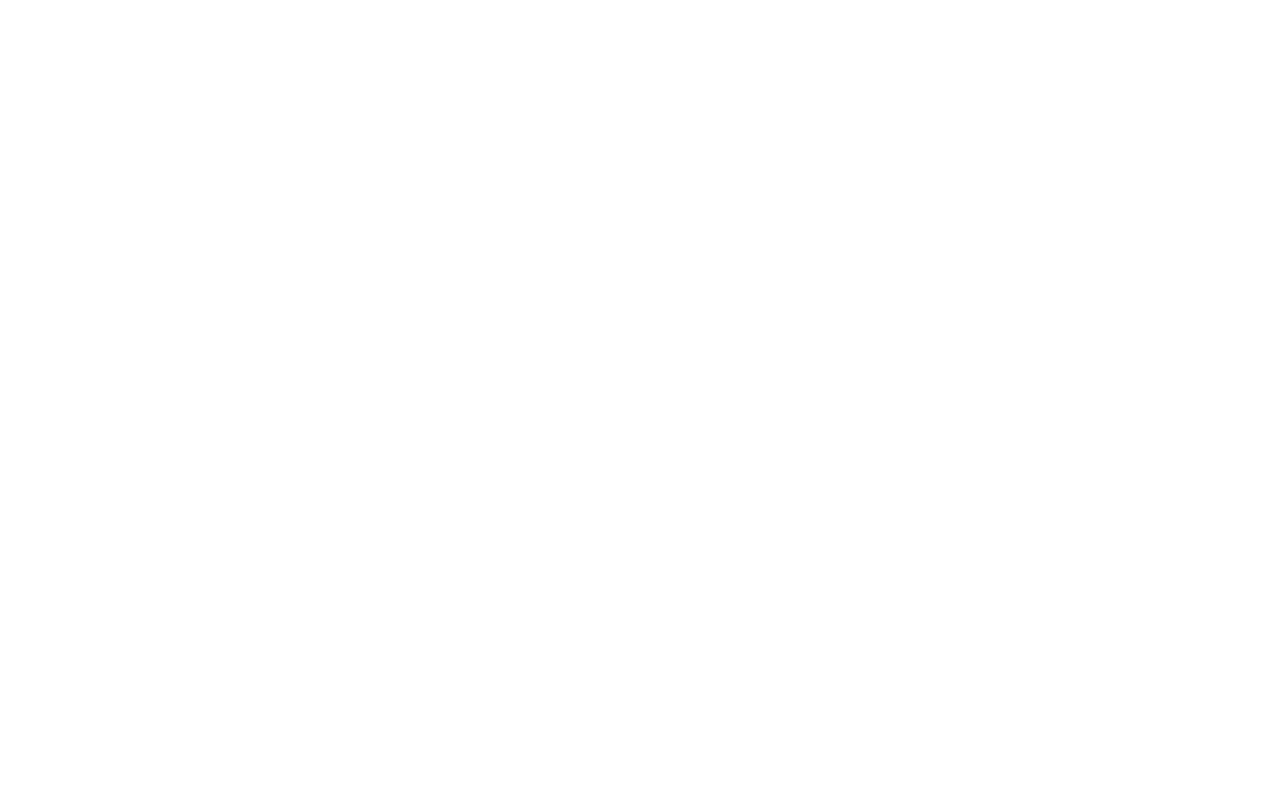
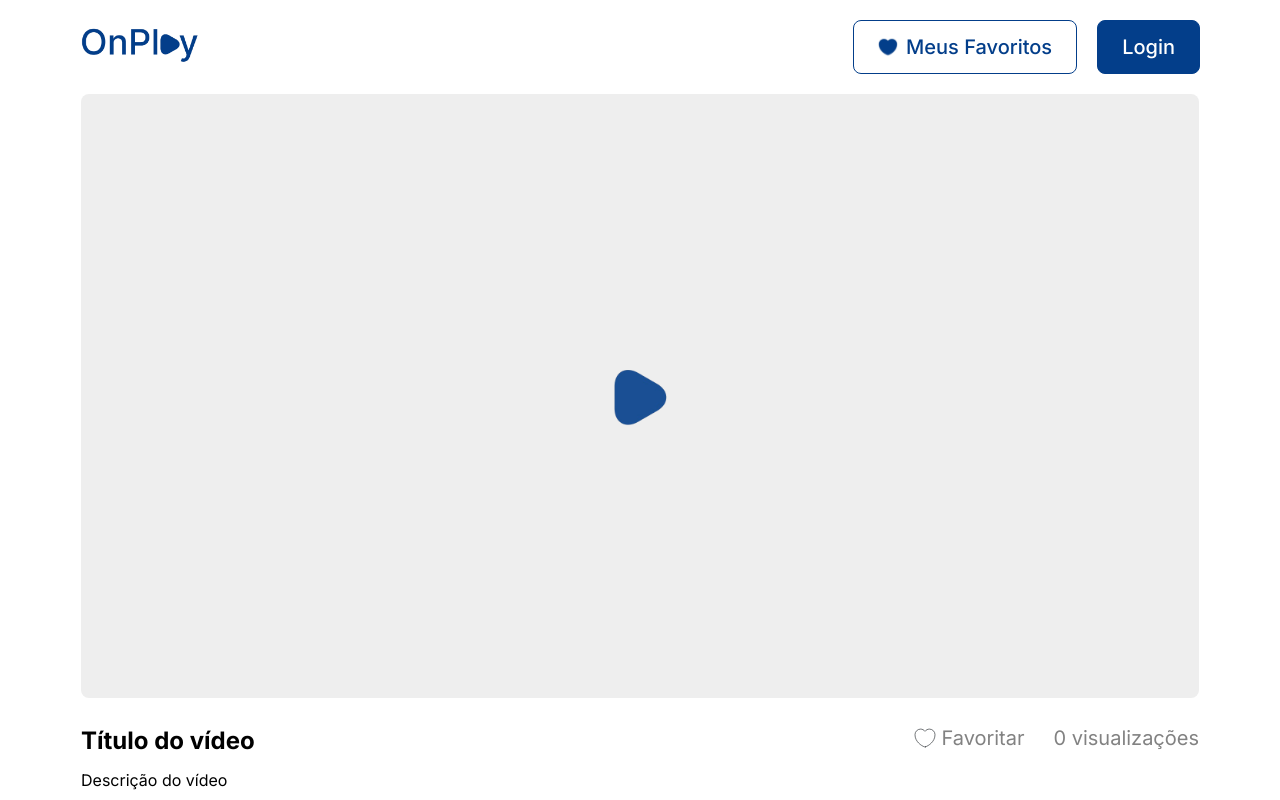
Before and after one commit to azvmari/plataforma-videos, an Angular app: page /video/1kk1gk2j3gk12 in a window 1280 px wide. Before the commit this address led to /. Built offline with nearby package versions, Linux system fonts and the light colour scheme.

Commit message:
feat: create video page

```diff
--- a/src/app/app.routes.ts
+++ b/src/app/app.routes.ts
@@ -1,3 +1,8 @@
 import { Routes } from '@angular/router';
+import { VideoComponent } from './pages/video/video.component';
+import { HomeComponent } from './pages/home/home.component';
 
-export const routes: Routes = [];
+export const routes: Routes = [
+  { path: '', component: HomeComponent },
+  { path: 'video/:id', component: VideoComponent },
+];
--- a/src/app/pages/home/home.component.ts
+++ b/src/app/pages/home/home.component.ts
@@ -4,7 +4,7 @@
 import { CardVideoComponent } from '../../components/card-video/card-video.component';
 
 @Component({
-  selector: 'app-root',
+  selector: 'app-home',
   imports: [RouterOutlet, HeaderComponent, CardVideoComponent],
   templateUrl: './home.component.html',
   styleUrl: './home.component.css',
--- /dev/null
+++ b/src/app/pages/video/video.component.css
@@ -0,0 +1,98 @@
+:host {
+  display: flex;
+  flex-direction: column;
+  width: 100%;
+  height: 100%;
+  overflow: auto;
+}
+
+main {
+  flex: 1;
+  display: flex;
+  flex-direction: column;
+  gap: 28px;
+  padding: 20px 81px 10px 81px;
+}
+
+.video-container {
+  width: 100%;
+  flex: 1;
+  border-radius: 8px;
+  background-color: #eee;
+
+  position: relative;
+
+  display: flex;
+  justify-content: center;
+  overflow: hidden;
+}
+
+.video-container .thumbnail {
+  width: 100%;
+  height: max-content;
+}
+
+.video-container .play-button {
+  position: absolute;
+  top: 50%;
+  transform: translateY(-45px);
+  width: 90px;
+  opacity: 0.9;
+  border-radius: 50%;
+  padding: 15px;
+  display: flex;
+  align-items: center;
+  justify-content: center;
+}
+
+.video-container .play-button:hover {
+  background-color: #ffffffa0;
+}
+
+.video-container .play-button img {
+  width: 100%;
+}
+
+.details-container {
+  display: flex;
+  justify-content: space-between;
+  align-items: start;
+  width: 100%;
+}
+
+.description-container {
+  display: flex;
+  flex-direction: column;
+  gap: 15px;
+}
+
+.actions-container {
+  display: flex;
+  align-items: center;
+  gap: 29px;
+}
+
+.actions-container button {
+  display: flex;
+  align-items: center;
+  gap: 4px;
+
+  height: 24px;
+  font-size: 20px;
+  color: #828282;
+
+  background-color: transparent;
+}
+
+.actions-container button:hover {
+  color: var(--primary);
+}
+
+.actions-container button img {
+  height: 100%;
+}
+
+.actions-container .views-label {
+  color: #828282;
+  font-size: 20px;
+}
--- /dev/null
+++ b/src/app/pages/video/video.component.html
@@ -0,0 +1,24 @@
+<app-header></app-header>
+
+<main>
+  <div class="video-container">
+    <button class="play-button">
+      <img src="/img/onplay-sm.png" alt="Play no vídeo" />
+    </button>
+  </div>
+
+  <div class="details-container">
+    <div class="description-container">
+      <h2>{{ title }}</h2>
+      <p>{{ description }}</p>
+    </div>
+
+    <div class="actions-container">
+      <button>
+        <img src="/icon/heart.svg" />
+        <label>Favoritar</label>
+      </button>
+      <label class="views-label">0 visualizações</label>
+    </div>
+  </div>
+</main>
--- /dev/null
+++ b/src/app/pages/video/video.component.ts
@@ -0,0 +1,23 @@
+import { Component } from '@angular/core';
+import { HeaderComponent } from '../../components/header/header.component';
+import { ActivatedRoute, RouterOutlet } from '@angular/router';
+
+@Component({
+  selector: 'app-video',
+  imports: [HeaderComponent, RouterOutlet],
+  templateUrl: './video.component.html',
+  styleUrl: './video.component.css',
+})
+export class VideoComponent {
+  title = 'Título do vídeo';
+  description = 'Descrição do vídeo';
+  id: string | null = null;
+
+  constructor(private route: ActivatedRoute) {}
+
+  ngOnInit(): void {
+    this.route.paramMap.subscribe((params) => {
+      this.id = params.get('id');
+    });
+  }
+}
--- a/src/styles.css
+++ b/src/styles.css
@@ -16,3 +16,9 @@
 a {
   text-decoration: none;
 }
+
+button,
+button * {
+  cursor: pointer;
+  background-color: transparent;
+}
```
